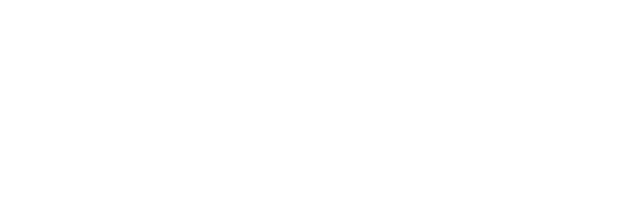
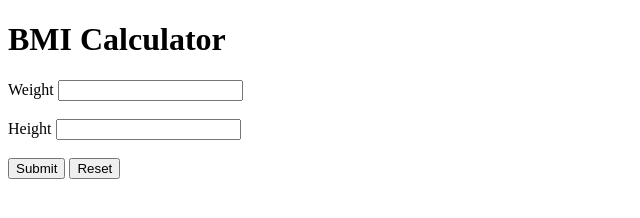
Before and after one commit to samuel12-dot/bmi-calculator, a plain HTML site: page index.html in a window 1280 px wide. Shown: the whole page, without its empty margins (0-640 px from the left). Drawn offline with Linux system fonts and the light colour scheme.

Commit message:
fea: add function to calculate and reset bmi

```diff
--- a/index.html
+++ b/index.html
@@ -1,13 +1,29 @@
 <!DOCTYPE html>
 <html lang="en">
+
 <head>
     <meta charset="UTF-8">
     <meta name="viewport" content="width=device-width, initial-scale=1.0">
     <title>BMI Calculator</title>
     <link rel="stylesheet" href="./style.css">
 </head>
+
 <body>
+    <h1>BMI Calculator</h1>
 
-    <script src="./script.js"></script>
+    <label for="weight">Weight</label>
+    <input type="number" id="weight">
+    <br><br>
+    <label for="height">Height</label>
+    <input type="number" id="height">
+    <br><br>
+    <button type="button" onclick="calculateBMI()">Submit</button>
+    <button type="button" onclick="resetBMI()">Reset</button>
+
+    <h4 id="heading"></h4>
+    <p id="bmi-output"></p>
+    <p id="message"></p>
 </body>
+<script src="./script.js"></script>
+
 </html>
--- a/script.js
+++ b/script.js
@@ -0,0 +1,29 @@
+//function
+//get values
+//calculate
+//output
+
+//formula for BMI - weight/height * 703
+
+function calculateBMI() {
+    let weight = document.getElementById('weight').value
+    let height = document.getElementById('height').value
+
+    let bmi = (weight / (height * height) * 703)
+
+    document.getElementById('heading').innerHTML = 'Your BMI is: '
+    document.getElementById('bmi-output').innerHTML = bmi.toFixed(2)
+
+    if( bmi <= 24.9) {
+        document.getElementById('message').innerHTML = 'You are underweight'
+    }else if( bmi >= 25 && bmi <= 29.9) {
+        document.getElementById('message').innerHTML = 'You have a healthy weight'
+    }else {
+        document.getElementById('message').innerHTML = 'You are overweight'
+    }
+}
+
+
+function resetBMI() {
+    window.location.reload()
+}
```
